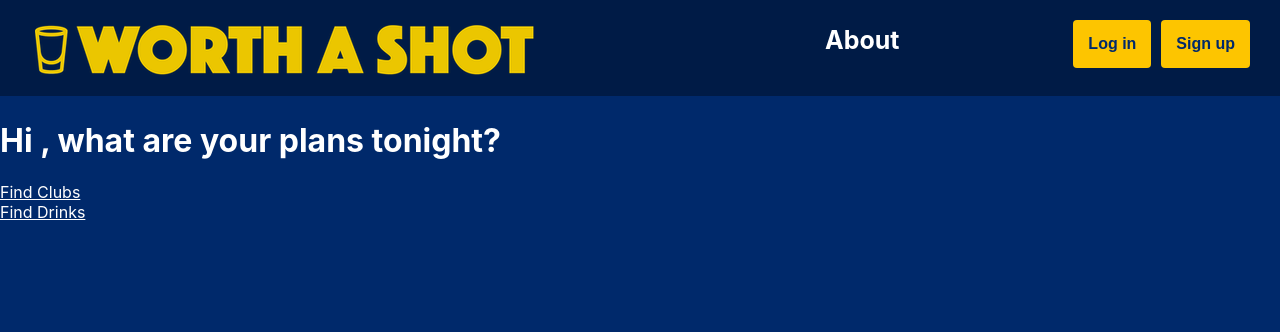
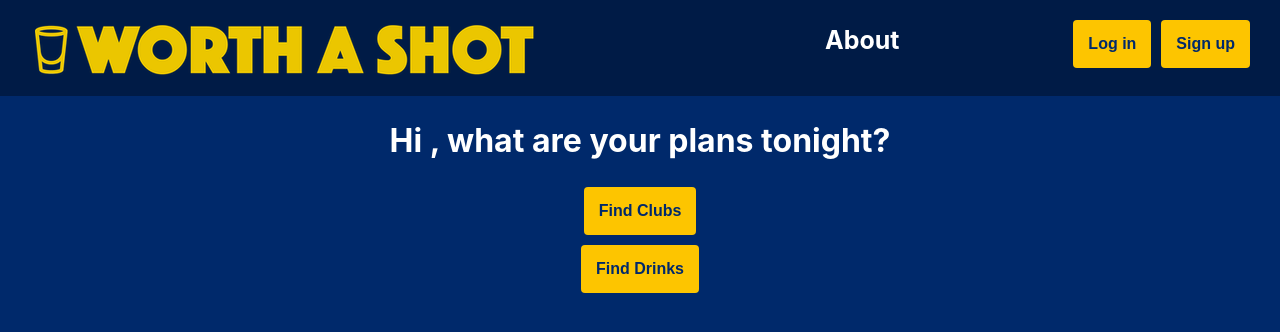
Before and after one commit to EmaleeSoto/capstone-worth-a-shot, a React (Create React App) app in the folder front-end/: page /myhome in a window 1280 px wide. Shown: the top 332 px of the page. Built offline with nearby package versions, Linux system fonts and the light colour scheme; no server answers.

Commit message:
add styling to landing

```diff
--- /dev/null
+++ b/front-end/src/Pages/LandingSignedIn.css
@@ -0,0 +1,3 @@
+.landing-container {
+  text-align: center;
+}
--- a/front-end/src/Pages/LandingSignedIn.js
+++ b/front-end/src/Pages/LandingSignedIn.js
@@ -1,18 +1,23 @@
 import React from "react";
 import { useState, useEffect } from "react";
 import { Link } from "react-router-dom";
+import "./LandingSignedIn.css";
+
 const LandingPageSignedIn = ({ user }) => {
   const [loggedInUser, setLoggedInUser] = useState({});
   useEffect(() => {
     setLoggedInUser(user);
   }, [user]);
   return (
-    <div>
+    <div className="landing-container">
       <h1>Hi {loggedInUser.name}, what are your plans tonight?</h1>
-      <break></break>
-      <Link to={`/establishments`}>Find Clubs</Link>
-      <br></br>
-      <Link to="/alcohols">Find Drinks</Link>
+      <Link to={`/establishments`}>
+        <button className="large-button">Find Clubs</button>
+      </Link>
+      <br />
+      <Link to="/alcohols">
+        <button className="large-button">Find Drinks</button>
+      </Link>
     </div>
   );
 };
```
